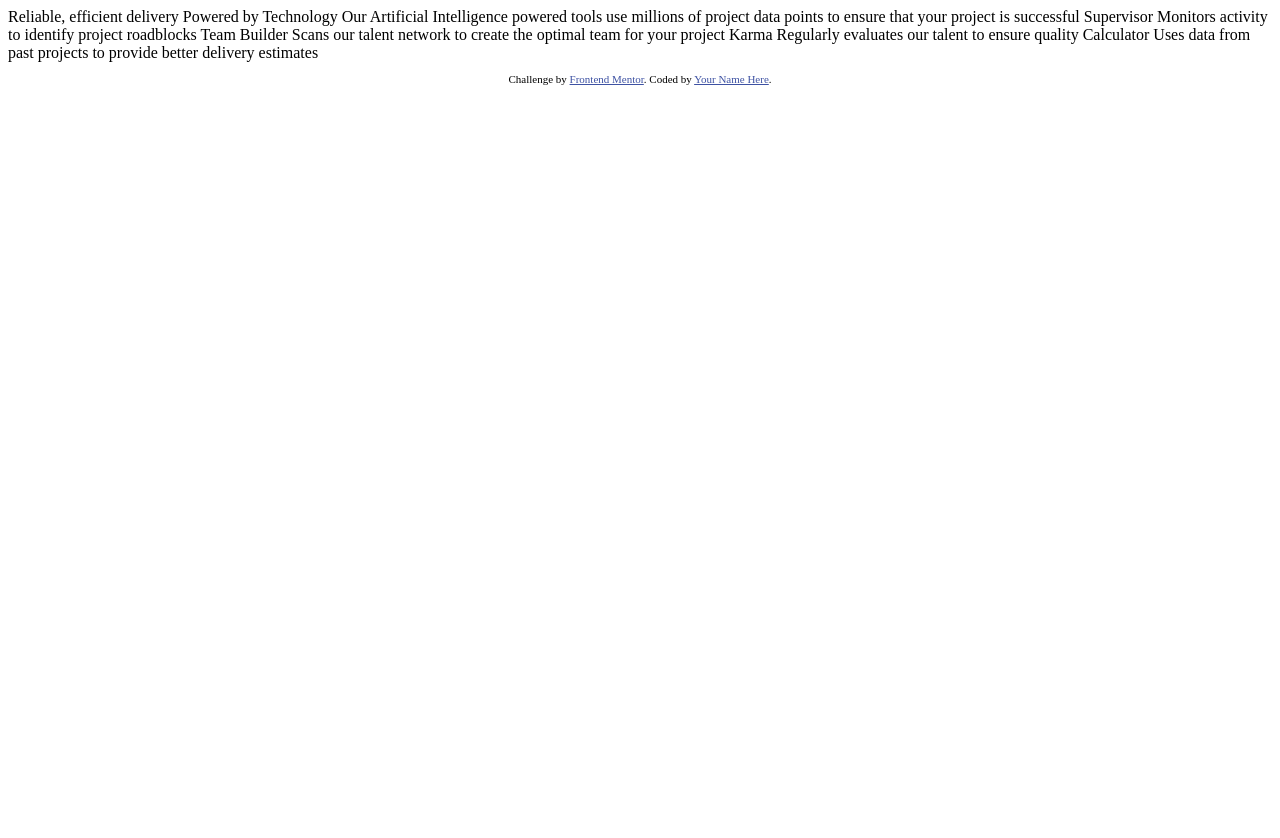
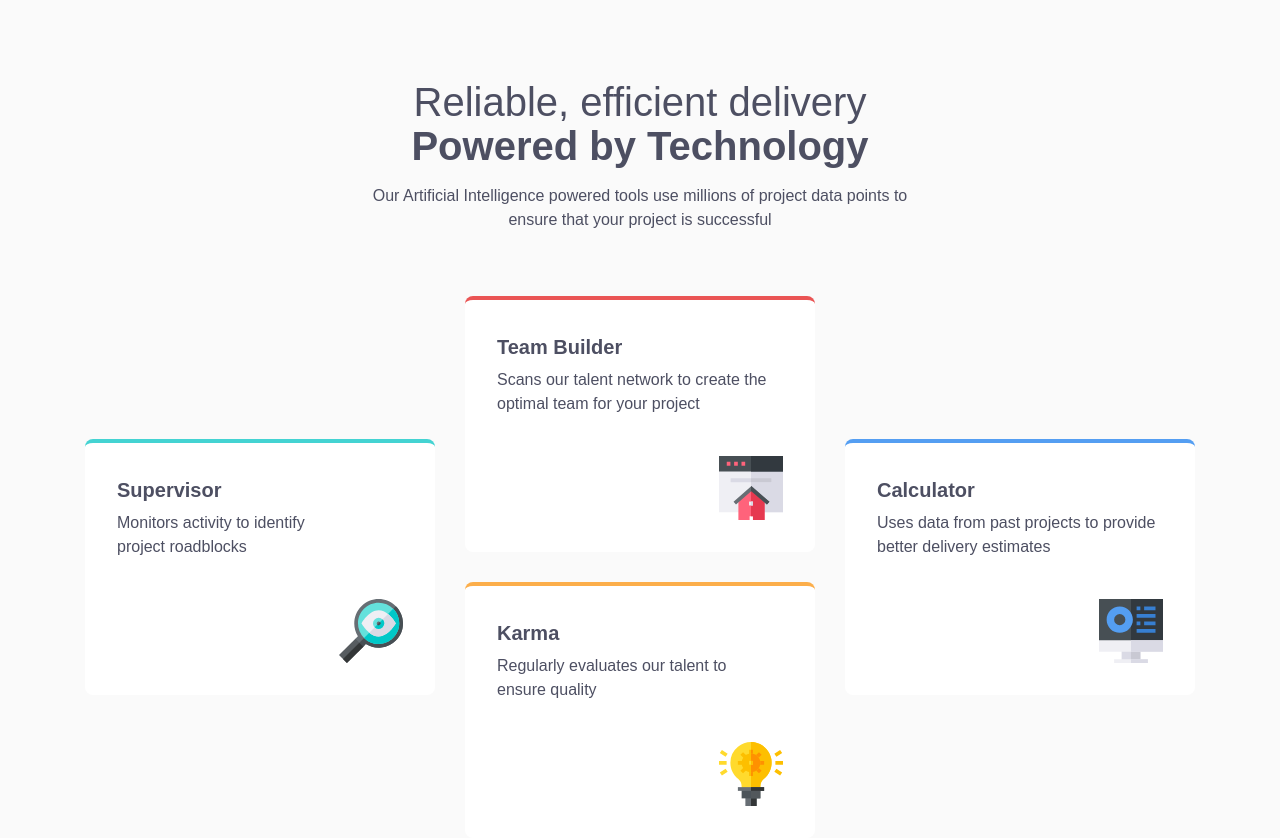
Before and after one commit to wonderlust101/four-card-feature-section-master, a plain HTML site: page index.html in a window 1280 px wide. Before the commit the page ends 800 px from the top, so only its background shows below. Drawn offline with Linux system fonts and the light colour scheme.

Commit message:
Finished project.

```diff
--- /dev/null
+++ b/assets/scss/abstract/_index.scss
@@ -0,0 +1,2 @@
+@forward 'mixins';
+@forward 'variables';
--- /dev/null
+++ b/assets/scss/abstract/_mixins.scss
@@ -0,0 +1,21 @@
+@use 'variables' as v;
+
+// Get the map of the colors in _variables.scss and put is in r0ot
+@mixin map-to-root($map) {
+    @each $key, $value in $map {
+      @if type-of($value) == 'map' { // nested map
+        @each $inner-key, $inner-value in $value {
+          --clr-#{$key}-#{$inner-key}: #{$inner-value};
+        }
+      } @else { // map
+        --clr-#{$key}: #{$value};
+      }
+    }
+}
+
+// Sets the breakpoint of the page based on key, value pair in a map in _variables.scss
+@mixin breakpoint($size) {
+  @media (min-width: map-get(v.$breakpoints, $size)) {
+    @content
+  }
+}
--- /dev/null
+++ b/assets/scss/abstract/_variables.scss
@@ -0,0 +1,20 @@
+// Colors
+$colors: (
+  // Main Colors
+        accent-color: (
+                'red': #ea5454,
+                'green': #44d3d2,
+                'yellow': #fcae4a,
+                'blue': #549ef2,
+        ),
+  // Text Color
+        text: #4d4f62,
+  // Other
+        background: #fafafa,
+        white: #ffffff,
+);
+
+// Breakpoints
+$breakpoints: (
+        medium: 64.0625rem
+);
--- /dev/null
+++ b/assets/scss/base/_base.scss
@@ -0,0 +1,21 @@
+@use '../abstract' as a;
+
+:root {
+  @include a.map-to-root(a.$colors);
+}
+
+body {
+  display: grid;
+  justify-items: center;
+  align-content: center;
+  gap: 4rem;
+  background-color: var(--clr-background);
+}
+
+header {
+  display: grid;
+  gap: 1rem;
+  margin-top: 5rem;
+  max-width: min(90%, 33.75rem);
+  text-align: center;
+}
--- /dev/null
+++ b/assets/scss/base/_index.scss
@@ -0,0 +1,3 @@
+@forward 'reset';
+@forward 'base';
+@forward 'typography';
--- /dev/null
+++ b/assets/scss/base/_reset.scss
@@ -0,0 +1,65 @@
+*,
+*::before,
+*::after {
+  box-sizing: border-box;
+  margin: 0;
+  padding: 0;
+}
+
+html {
+  -moz-text-size-adjust: none;
+  -webkit-text-size-adjust: none;
+  text-size-adjust: none;
+}
+
+body, h1, h2, h3, h4, p,
+figure, blockquote, dl, dd {
+  margin-block-end: 0;
+}
+
+ul[role='list'],
+ol[role='list'] {
+  list-style: none;
+}
+
+body {
+  min-height: 100vh;
+  line-height: 1.5;
+  -webkit-font-smoothing: antialiased;
+}
+
+h1, h2, h3,
+h5, h4, h6 {
+  text-wrap: balance;
+}
+
+p {
+  text-wrap: pretty;
+}
+
+a:not([class]) {
+  text-decoration-skip-ink: auto;
+  color: currentColor;
+}
+
+img,
+picture {
+  max-width: 100%;
+  display: block;
+}
+
+input, button,
+textarea, select {
+  font: inherit;
+}
+
+textarea:not([rows]) {
+  min-height: 10em;
+}
+
+@media (perfers-reduced-motion: no-preference) {
+  :has(:target) {
+    scroll-behavior: smooth;
+    scroll-padding-top: 3rem;
+  }
+}
--- /dev/null
+++ b/assets/scss/base/_typography.scss
@@ -0,0 +1,49 @@
+@use '../abstract' as a;
+
+@font-face {
+  font-family: "Poppins", sans-serif;
+  src: url('../fonts/Poppins/Poppins-Regular.ttf') format('ttf');
+  font-weight: 400;
+}
+
+@font-face {
+  font-family: "Poppins", sans-serif;
+  src: url('../fonts/Poppins/Poppins-ExtraLight.ttf') format('ttf');
+  font-weight: 200;
+}
+
+@font-face {
+  font-family: "Poppins", sans-serif;
+  src: url('../fonts/Poppins/Poppins-SemiBold.ttf') format('ttf');
+  font-weight: 600;
+}
+
+h1 {
+  font-family: "Poppins", sans-serif;
+  font-size: 2rem;
+  font-weight: 100;
+  line-height: 1.1;
+  color: var(--clr-text);
+
+  @include a.breakpoint(medium) {
+    font-size: 2.5rem;
+  }
+}
+
+h3 {
+  font-family: "Poppins", sans-serif;
+  font-size: 1.25rem;
+  font-weight: 600;
+  color: var(--clr-text);
+}
+
+p {
+  font-family: "Poppins", sans-serif;
+  font-size: 1rem;
+  font-weight: 400;
+  color: var(--clr-text);
+}
+
+.bold {
+  font-weight: 600;
+}
--- /dev/null
+++ b/assets/scss/components/_card.scss
@@ -0,0 +1,15 @@
+.card {
+  display: grid;
+  gap: 2.5rem;
+  background-color: var(--clr-white);
+  border-radius: 0.5rem;
+  padding: 2rem;
+
+  &__text-area :first-child {
+    padding-bottom: 0.375rem;
+  }
+
+  &__icon {
+    margin-left: auto;
+  }
+}
--- /dev/null
+++ b/assets/scss/components/_index.scss
@@ -0,0 +1 @@
+@forward 'card';
--- /dev/null
+++ b/assets/scss/layout/_index.scss
@@ -0,0 +1 @@
+@forward 'main-page';
--- /dev/null
+++ b/assets/scss/layout/_main-page.scss
@@ -0,0 +1,28 @@
+@use '../abstract' as a;
+
+.featured-cards-grid {
+  display: grid;
+  grid-template-areas:
+    'a'
+    'b'
+    'c'
+    'd';
+  gap: 30px;
+  max-width: min(95%, 69.375rem);
+
+  @include a.breakpoint(medium) {
+    grid-auto-columns: 1fr;
+    grid-auto-rows: 1fr;
+    grid-template-areas:
+            '. b .'
+            'a b d'
+            'a c d'
+            '. c .';
+  }
+
+  // Sets a grid area for grid children
+  & > :nth-child(1) {grid-area: a;}
+  & > :nth-child(2) {grid-area: b;}
+  & > :nth-child(3) {grid-area: c;}
+  & > :nth-child(4) {grid-area: d;}
+}
--- a/assets/scss/main.scss
+++ b/assets/scss/main.scss
@@ -0,0 +1,5 @@
+@forward 'abstract';
+@forward 'base';
+@forward 'components';
+@forward 'layout';
+@forward 'utils';
--- /dev/null
+++ b/assets/scss/utils/_box-model.scss
@@ -0,0 +1,19 @@
+.inline-box {
+  display: inline-block;
+}
+
+.green-top-accent {
+  border-top: 4px solid var(--clr-accent-color-green);
+}
+
+.red-top-accent {
+  border-top: 4px solid var(--clr-accent-color-red);
+}
+
+.yellow-top-accent {
+  border-top: 4px solid var(--clr-accent-color-yellow);
+}
+
+.blue-top-accent {
+  border-top: 4px solid var(--clr-accent-color-blue);
+}
--- /dev/null
+++ b/assets/scss/utils/_index.scss
@@ -0,0 +1 @@
+@forward 'box-model';
--- a/index.html
+++ b/index.html
@@ -1,45 +1,54 @@
 <!DOCTYPE html>
 <html lang="en">
 <head>
-  <meta charset="UTF-8">
-  <meta name="viewport" content="width=device-width, initial-scale=1.0"> <!-- displays site properly based on user's device -->
+    <meta charset="UTF-8">
+    <meta name="viewport" content="width=device-width, initial-scale=1.0"> <!-- displays site properly based on user's device -->
 
-  <link rel="icon" type="image/png" sizes="32x32" href="assets/images/favicon-32x32.png">
+    <link rel="stylesheet" href="assets/css/main.css">
+    <link rel="icon" type="image/png" sizes="32x32" href="assets/images/favicon-32x32.png">
 
-  <title>Frontend Mentor | Four card feature section</title>
+    <title>Frontend Mentor | Four card feature section</title>
 
-  <!-- Feel free to remove these styles or customise in your own stylesheet 👍 -->
-  <style>
-    .attribution { font-size: 11px; text-align: center; }
-    .attribution a { color: hsl(228, 45%, 44%); }
-  </style>
 </head>
 <body>
+    <header class="header">
+        <h1 class="header__text">Reliable, efficient delivery <span class="bold inline-box">Powered by Technology</span></h1>
+        <p> Our Artificial Intelligence powered tools use millions of project data points
+            to ensure that your project is successful</p>
+    </header>
 
-  Reliable, efficient delivery
-  Powered by Technology
+    <main class="featured-cards-grid">
+        <article class="card green-top-accent">
+            <section class="card__text-area">
+                <h3>Supervisor</h3>
+                <p>Monitors activity to identify project roadblocks</p>
+            </section>
+            <img src="assets/images/icon-supervisor.svg" alt="Magnifiying Glass" class="card__icon">
+        </article>
 
-  Our Artificial Intelligence powered tools use millions of project data points
-  to ensure that your project is successful
+        <article class="card red-top-accent">
+            <section class="card__text-area">
+                <h3>Team Builder</h3>
+                <p >Scans our talent network to create the optimal team for your project</p>
+            </section>
+            <img src="assets/images/icon-team-builder.svg" alt="Magnifiying Glass" class="card__icon">
+        </article>
 
-  Supervisor
-  Monitors activity to identify project roadblocks
+        <article class="card yellow-top-accent">
+            <section class="card__text-area">
+                <h3>Karma</h3>
+                <p >Regularly evaluates our talent to ensure quality</p>
+            </section>
+            <img src="assets/images/icon-karma.svg" alt="Magnifiying Glass" class="card__icon">
+        </article>
 
-  Team Builder
-  Scans our talent network to create the optimal team for your project
-
-  Karma
-  Regularly evaluates our talent to ensure quality
-
-  Calculator
-  Uses data from past projects to provide better delivery estimates
-
-
-  <footer>
-    <p class="attribution">
-      Challenge by <a href="https://www.frontendmentor.io?ref=challenge" target="_blank">Frontend Mentor</a>.
-      Coded by <a href="#">Your Name Here</a>.
-    </p>
-  </footer>
+        <article class="card blue-top-accent">
+            <section class="card__text-area">
+                <h3>Calculator</h3>
+                <p>Uses data from past projects to provide better delivery estimates</p>
+            </section>
+            <img src="assets/images/icon-calculator.svg" alt="Magnifiying Glass" class="card__icon">
+        </article>
+    </main>
 </body>
 </html>
```
Also changed, not shown: gulpfile.js (deleted, +0 -28 lines), assets/css/main.css (added), assets/fonts/Poppins/Poppins-ExtraLight.ttf (added), assets/fonts/Poppins/Poppins-Regular.ttf (added), assets/fonts/Poppins/Poppins-SemiBold.ttf (added).
